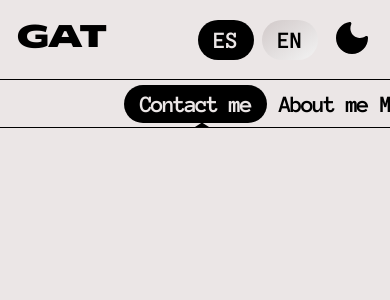
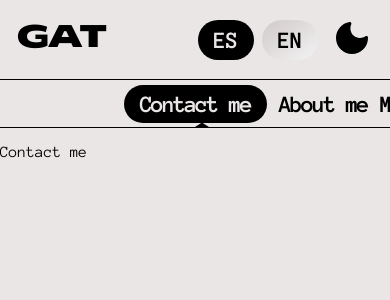
Before and after one commit to gonagutor/portfolio, a SvelteKit app: page /contact in a window 390 px wide. Shown: the top 300 px of the page. Built offline with nearby package versions, Linux system fonts and the light colour scheme.

Commit message:
Better webwide fix for navbar going behind chrome searchbar

```diff
--- a/src/components/LinesBackground/MobileLinesBackground.svelte
+++ b/src/components/LinesBackground/MobileLinesBackground.svelte
@@ -61,10 +61,6 @@
 	}
 
 	@media (max-width: 842px) {
-		.mobile-lines-background {
-			margin-top: 8rem;
-		}
-
 		#site-settings {
 			display: none !important;
 		}
--- a/src/components/Navbar/MobileNavbar.svelte
+++ b/src/components/Navbar/MobileNavbar.svelte
@@ -117,6 +117,7 @@
 		right: 0;
 		z-index: 1000;
 		background-color: var(--background);
+		margin-bottom: 1rem;
 	}
 
 	.title-language-theme {
--- a/src/routes/+layout.svelte
+++ b/src/routes/+layout.svelte
@@ -161,6 +161,12 @@
 		box-sizing: border-box;
 	}
 
+	@media (max-width: 842px) {
+		main {
+			margin-top: 8rem;
+		}
+	}
+
 	div {
 		overflow-x: hidden;
 		position: absolute;
```
